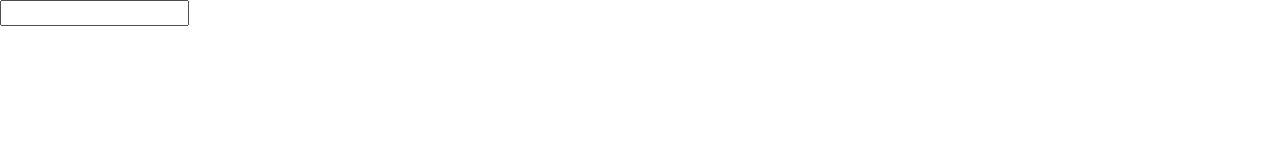
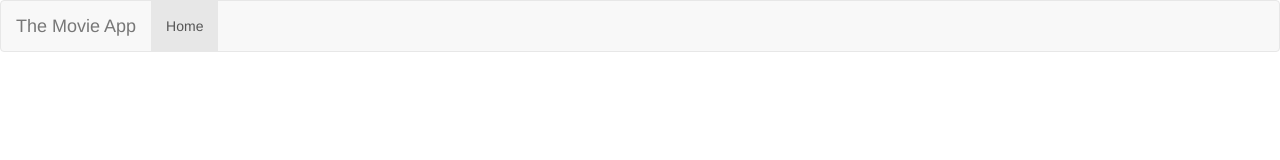
Before and after one commit to AgtLucas/whte, a website built with webpack: page src/index.html in a window 1280 px wide. Built offline with nearby package versions, Linux system fonts and the light colour scheme; some packages are replaced by stand-ins of ours.

Commit message:
Update index

```diff
--- a/src/index.html
+++ b/src/index.html
@@ -7,7 +7,24 @@
   <link rel="stylesheet" href="https://maxcdn.bootstrapcdn.com/bootstrap/3.3.6/css/bootstrap.min.css" integrity="sha384-1q8mTJOASx8j1Au+a5WDVnPi2lkFfwwEAa8hDDdjZlpLegxhjVME1fgjWPGmkzs7" crossorigin="anonymous">
 </head>
 <body>
-  <input type="text" ng-model="theName">
-  <p>{{theName}}</p>
+  <nav class="navbar navbar-default" role="navigation">
+    <div class="container-fluid">
+      <div class="navbar-header">
+        <a ui-sref="movies" class="navbar-brand">The Movie App</a>
+      </div>
+      <div class="collapse navbar-collapse">
+        <ul class="nav navbar-nav">
+          <li class="active"><a ui-sref="moviews">Home</a></li>
+        </ul>
+      </div>
+    </div>
+  </nav>
+  <div class="container">
+    <div class="row top-buffer">
+      <div class="col-xs-8 col-xs-offset-2">
+        <div ui-view></div>
+      </div>
+    </div>
+  </div>
 </body>
 </html>
```
